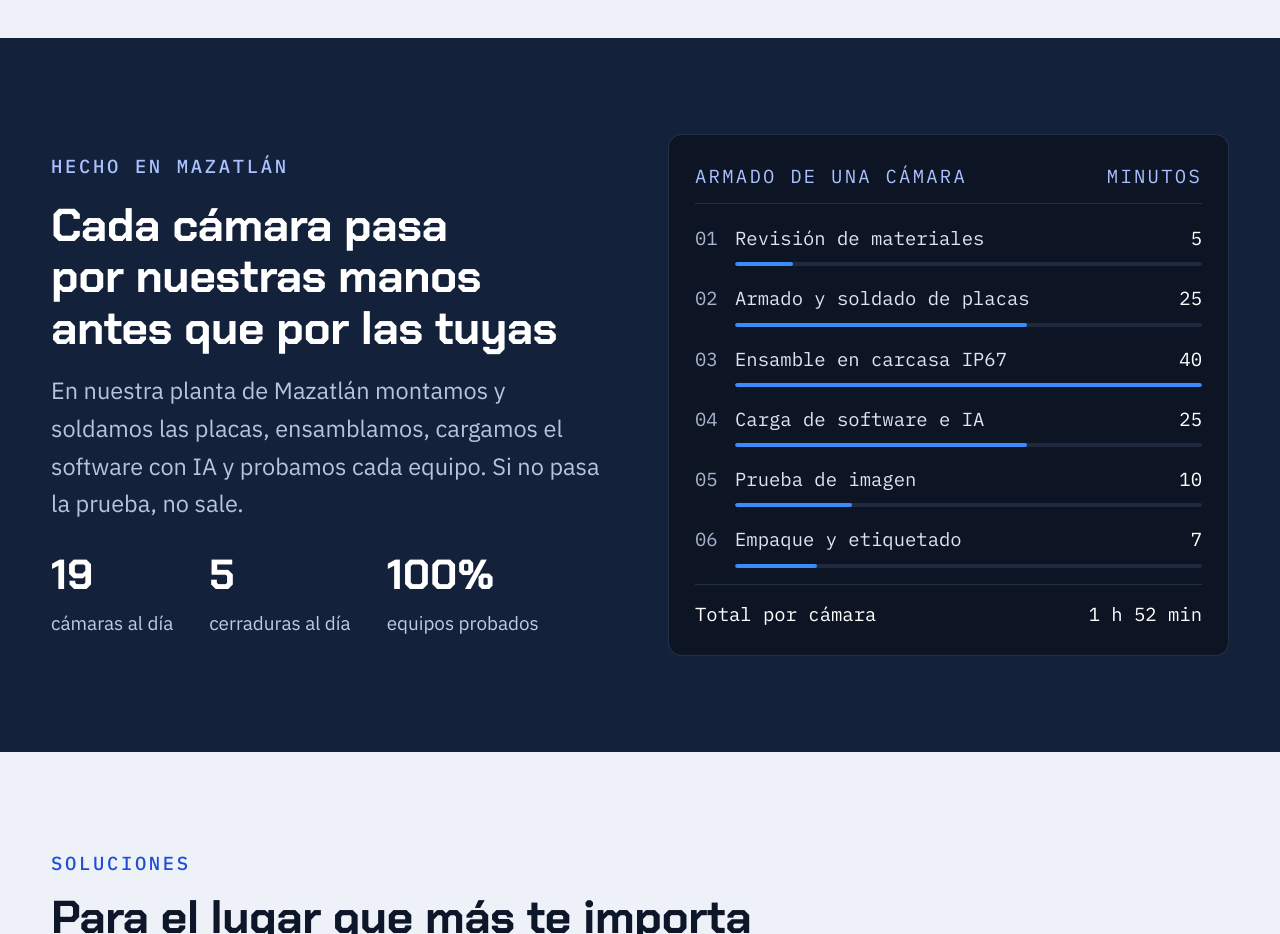
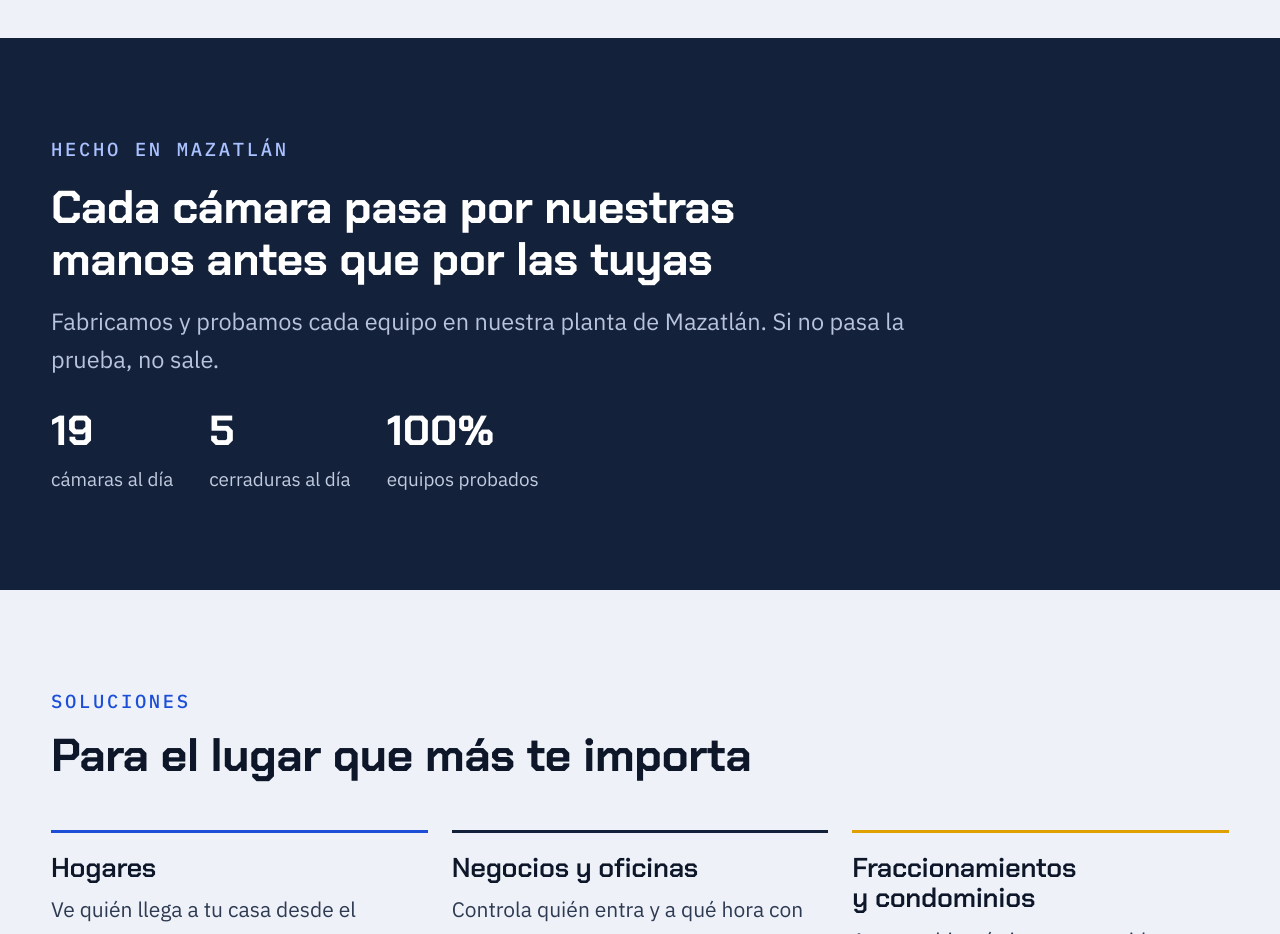
Before and after one commit to roblescamposcarlos-beep/FORTEX_web, a plain HTML site: page index.html in a window 1280 px wide. Shown: the part 5680-6614 px from the top of the page. Drawn offline with Linux system fonts and the light colour scheme.

Commit message:
Quita el detalle del armado de la cámara
Co-Authored-By: Claude Opus 5.5 <noreply@anthropic.com>

```diff
--- a/index.html
+++ b/index.html
@@ -208,7 +208,8 @@ p{margin:0}
 
 /* Hecho en Mazatlán */
 .made{background:var(--marino);color:#DCE4F5}
-.made .wrap{display:grid;grid-template-columns:1fr 1fr;gap:56px;align-items:center}
+.made .wrap{display:grid;grid-template-columns:1fr;gap:56px;align-items:center}
+.made-copy{max-width:44rem}
 .made h2{color:var(--blanco)}
 .made .eyebrow{color:var(--celeste)}
 .made .lead{color:#B8C4DC}
@@ -814,22 +815,12 @@ html.is-fs #pnBack{display:none}
     <div class="made-copy">
       <span class="eyebrow">Hecho en Mazatlán</span>
       <h2>Cada cámara pasa por nuestras manos antes que por las tuyas</h2>
-      <p class="lead">En nuestra planta de Mazatlán montamos y soldamos las placas, ensamblamos, cargamos el software con IA y probamos cada equipo. Si no pasa la prueba, no sale.</p>
+      <p class="lead">Fabricamos y probamos cada equipo en nuestra planta de Mazatlán. Si no pasa la prueba, no sale.</p>
       <div class="made-nums">
         <div><b>19</b><span>cámaras al día</span></div>
         <div><b>5</b><span>cerraduras al día</span></div>
         <div><b>100%</b><span>equipos probados</span></div>
       </div>
-    </div>
-    <div class="line-prod" aria-label="Tiempo de armado de una cámara por estación">
-      <div class="lp-head"><span>Armado de una cámara</span><span>Minutos</span></div>
-      <div class="lp-row"><i>01</i><span>Revisión de materiales</span><span>5</span></div><div class="lp-bar"><b style="width:12.5%"></b></div>
-      <div class="lp-row"><i>02</i><span>Armado y soldado de placas</span><span>25</span></div><div class="lp-bar"><b style="width:62.5%"></b></div>
-      <div class="lp-row"><i>03</i><span>Ensamble en carcasa IP67</span><span>40</span></div><div class="lp-bar"><b style="width:100%"></b></div>
-      <div class="lp-row"><i>04</i><span>Carga de software e IA</span><span>25</span></div><div class="lp-bar"><b style="width:62.5%"></b></div>
-      <div class="lp-row"><i>05</i><span>Prueba de imagen</span><span>10</span></div><div class="lp-bar"><b style="width:25%"></b></div>
-      <div class="lp-row"><i>06</i><span>Empaque y etiquetado</span><span>7</span></div><div class="lp-bar"><b style="width:17.5%"></b></div>
-      <div class="lp-total"><span>Total por cámara</span><span>1 h 52 min</span></div>
     </div>
   </div>
 </section>
```
